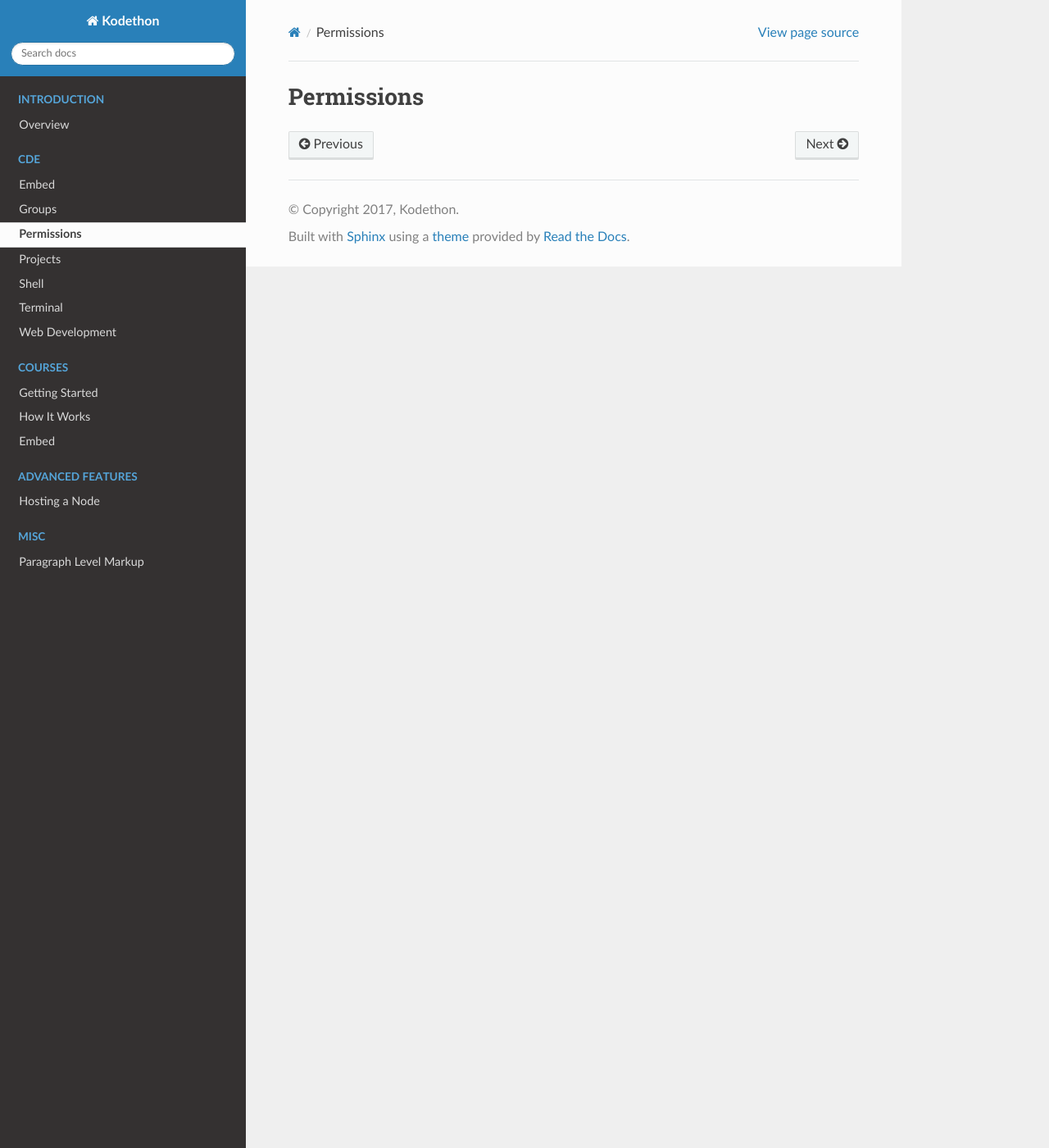
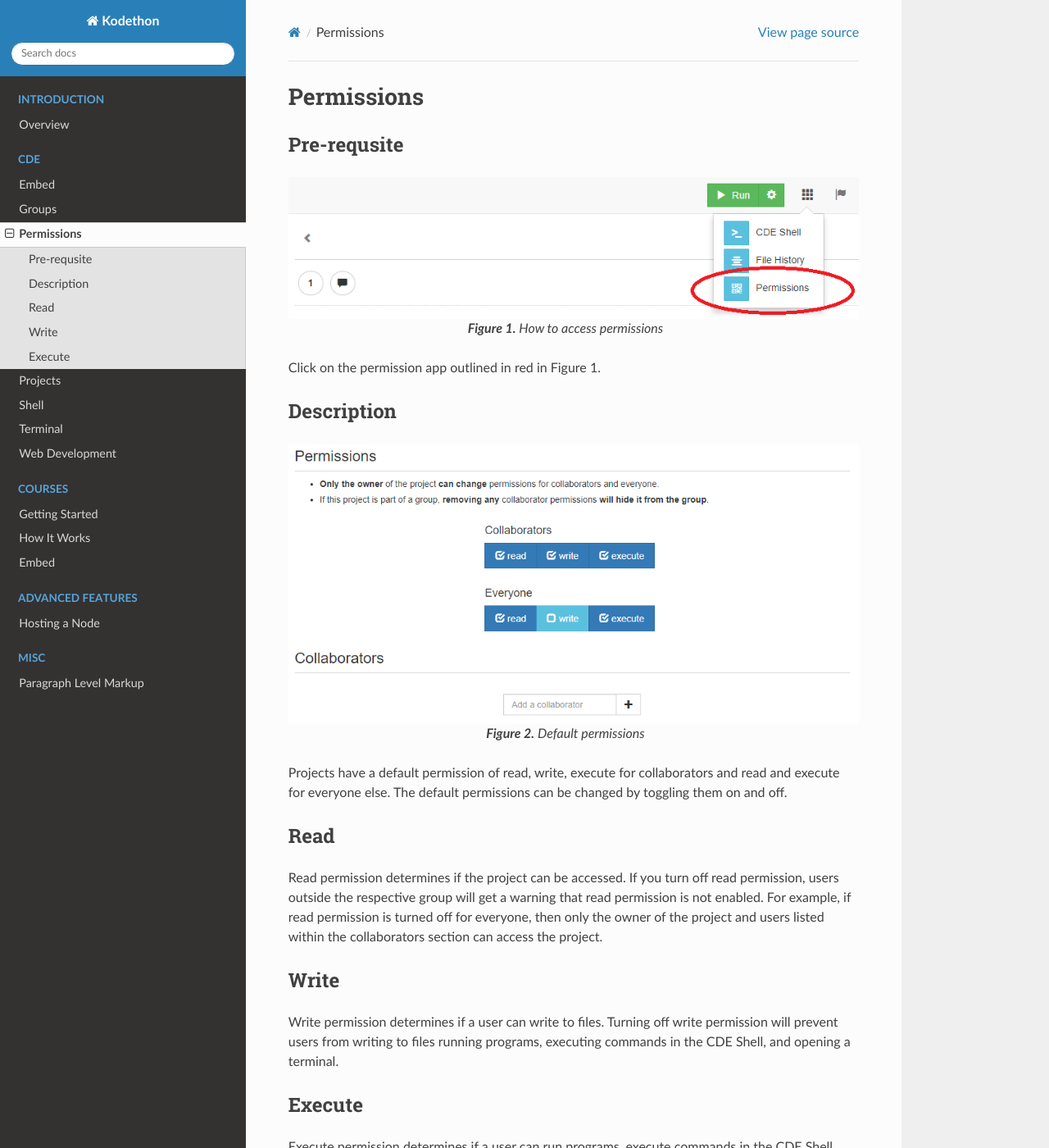
Before and after one commit to kodethon/Docs, a Sphinx documentation site: the page built from source/cde/permissions.rst, in a window 1280 px wide and 1400 px high. Shown: the whole window at 82% size. Built offline with Sphinx 7.4.7 and the Read the Docs theme 2.0.0, drawn with Linux system fonts in a browser that asks for light colours; pages that are not in the unit, such as notebooks, are missing from menus; some of the changed text lies outside the part shown.

Commit message:
Add permissions docs

```diff
--- a/source/cde/permissions.rst
+++ b/source/cde/permissions.rst
@@ -1,3 +1,43 @@
 *******************
 Permissions
 *******************
+
+Pre-requsite
+================
+.. figure:: ../static/accessing-permissions.PNG
+    :align: center
+    :figwidth: 100%
+
+    **Figure 1.** How to access permissions
+
+Click on the permission app outlined in red in Figure 1.
+
+Description
+================
+.. figure:: ../static/permissions.PNG
+    :align: center
+    :figwidth: 100%
+
+    **Figure 2.** Default permissions
+
+Projects have a default permission of read, write, execute for collaborators and
+read and execute for everyone else. The default permissions can be changed by
+toggling them on and off.
+
+Read
+================
+Read permission determines if the project can be accessed. If you turn off read permission,
+users outside the respective group will get a warning that read permission is not enabled.
+For example, if read permission is turned off for everyone, then only the owner of the project
+and users listed within the collaborators section can access the project.
+
+Write
+================
+Write permission determines if a user can write to files.
+Turning off write permission will prevent users from writing to files
+running programs, executing commands in the CDE Shell, and opening a terminal.
+
+Execute
+================
+Execute permission determines if a user can run programs,
+execute commands in the CDE Shell, and open a terminal.
```
Also changed, not shown: source/static/accessing-permissions.PNG (added), source/static/permissions.PNG (added).
